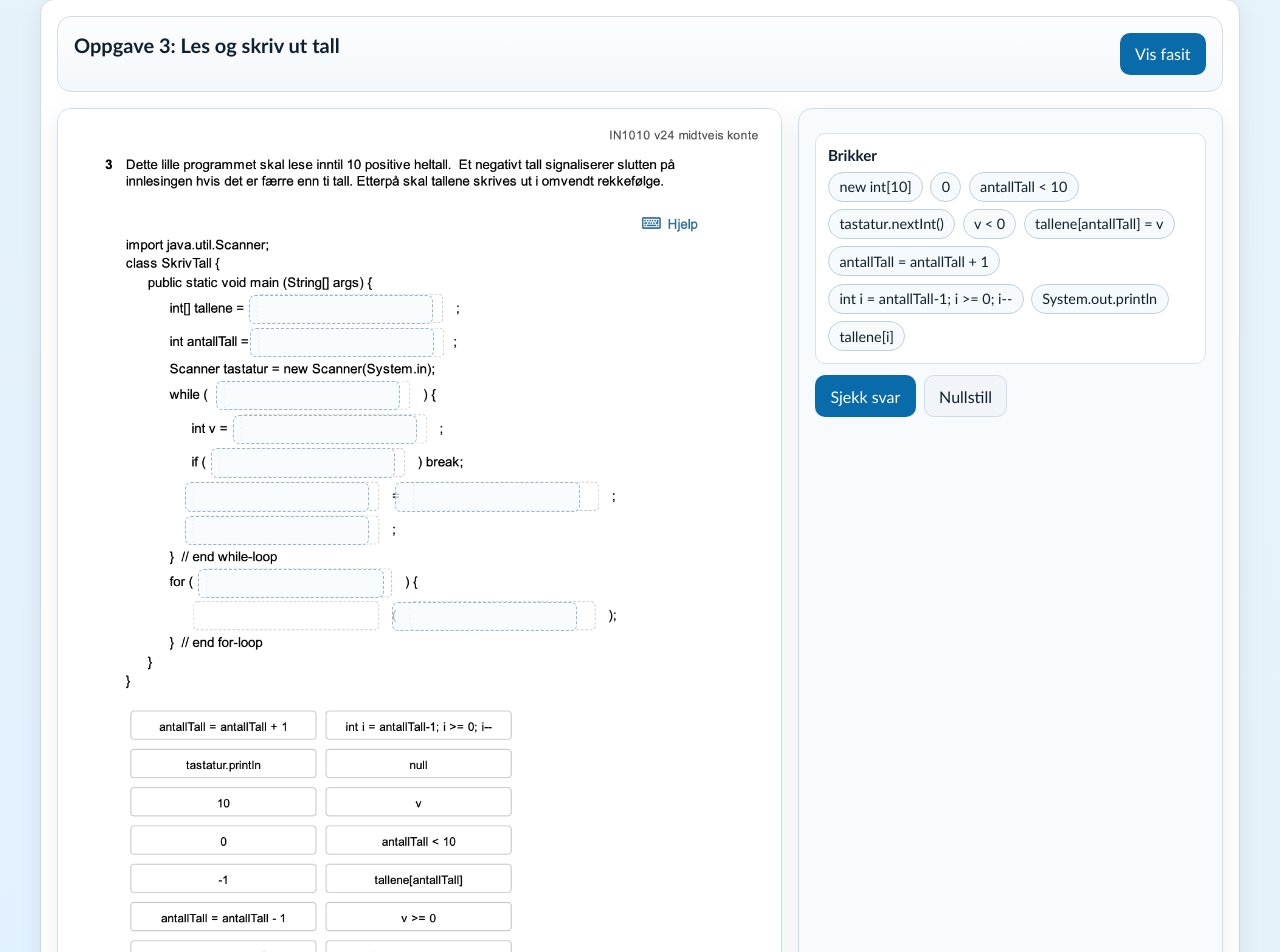
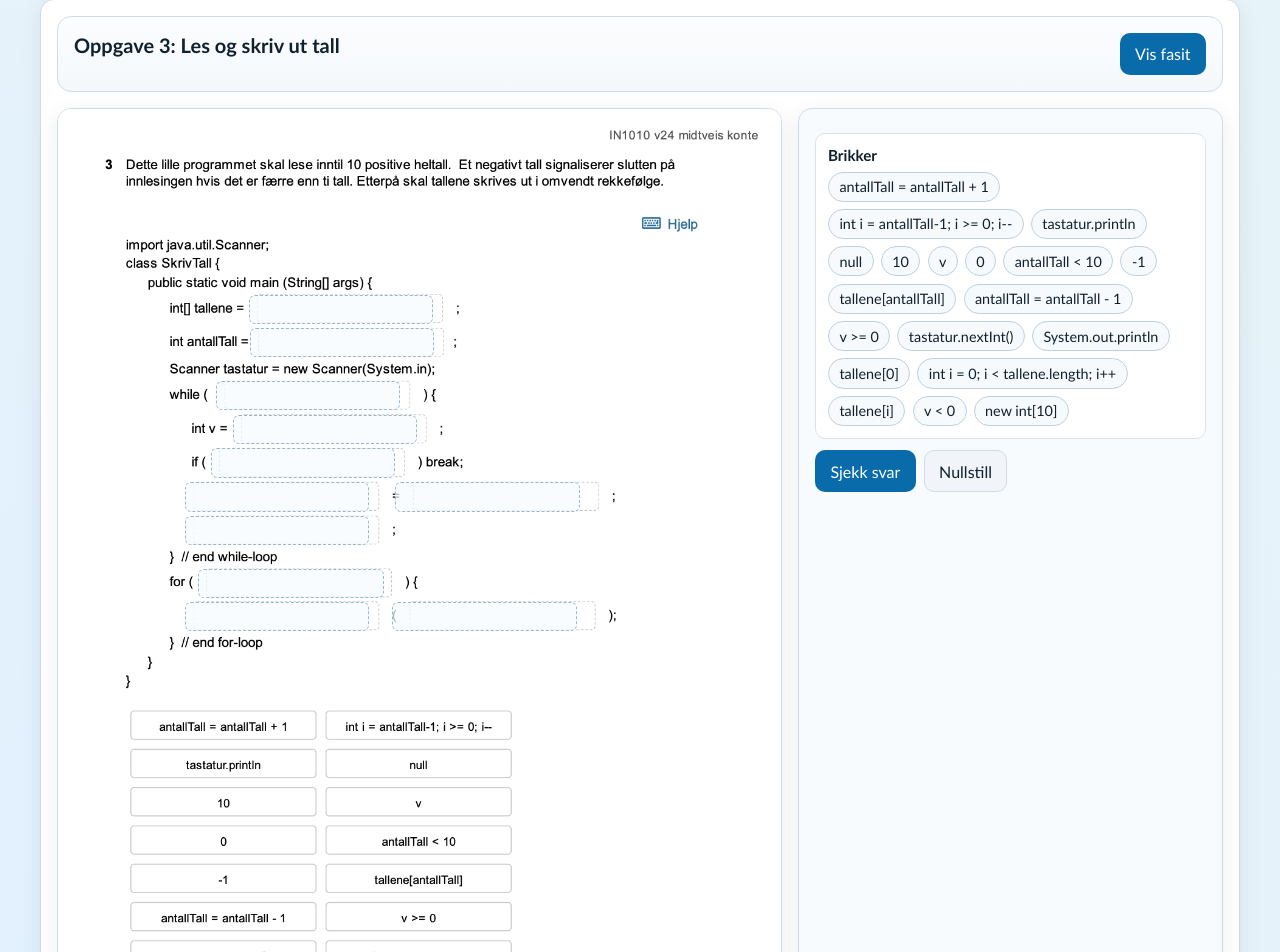
Before and after one commit to JacobStarheim/IN1010Interactive, a Next.js app: page /eksamen/v24-konte in a window 1280 px wide. Shown: the part 2628-3580 px from the top of the page. Built offline with nearby package versions, Linux system fonts and the light colour scheme.

Commit message:
fix(v24-konte): complete q03 drag tiles and add missing drop zone

```diff
--- a/src/data/exams/v24-konte.json
+++ b/src/data/exams/v24-konte.json
@@ -260,44 +260,80 @@
         "instructions": "Dra kodebitene inn i riktig rekkefølge.",
         "draggableItems": [
           {
+            "id": "q3_inc",
+            "label": "antallTall = antallTall + 1"
+          },
+          {
+            "id": "q3_for",
+            "label": "int i = antallTall-1; i >= 0; i--"
+          },
+          {
+            "id": "q3_wrong_tastatur_println",
+            "label": "tastatur.println"
+          },
+          {
+            "id": "q3_wrong_null",
+            "label": "null"
+          },
+          {
+            "id": "q3_wrong_ten",
+            "label": "10"
+          },
+          {
+            "id": "q3_store_right",
+            "label": "v"
+          },
+          {
+            "id": "q3_zero",
+            "label": "0"
+          },
+          {
+            "id": "q3_while",
+            "label": "antallTall < 10"
+          },
+          {
+            "id": "q3_wrong_minus_one",
+            "label": "-1"
+          },
+          {
+            "id": "q3_store_left",
+            "label": "tallene[antallTall]"
+          },
+          {
+            "id": "q3_wrong_dec",
+            "label": "antallTall = antallTall - 1"
+          },
+          {
+            "id": "q3_wrong_non_negative",
+            "label": "v >= 0"
+          },
+          {
+            "id": "q3_read",
+            "label": "tastatur.nextInt()"
+          },
+          {
+            "id": "q3_print",
+            "label": "System.out.println"
+          },
+          {
+            "id": "q3_wrong_first_elem",
+            "label": "tallene[0]"
+          },
+          {
+            "id": "q3_wrong_for_forward",
+            "label": "int i = 0; i < tallene.length; i++"
+          },
+          {
+            "id": "q3_val",
+            "label": "tallene[i]"
+          },
+          {
+            "id": "q3_break",
+            "label": "v < 0"
+          },
+          {
             "id": "q3_arr",
             "label": "new int[10]"
-          },
-          {
-            "id": "q3_zero",
-            "label": "0"
-          },
-          {
-            "id": "q3_while",
-            "label": "antallTall < 10"
-          },
-          {
-            "id": "q3_read",
-            "label": "tastatur.nextInt()"
-          },
-          {
-            "id": "q3_break",
-            "label": "v < 0"
-          },
-          {
-            "id": "q3_store",
-            "label": "tallene[antallTall] = v"
-          },
-          {
-            "id": "q3_inc",
-            "label": "antallTall = antallTall + 1"
-          },
-          {
-            "id": "q3_for",
-            "label": "int i = antallTall-1; i >= 0; i--"
-          },
-          {
-            "id": "q3_print",
-            "label": "System.out.println"
-          },
-          {
-            "id": "q3_val",
-            "label": "tallene[i]"
           }
         ],
         "dropZones": [
@@ -375,7 +411,7 @@
             "id": "q3_slot_6",
             "label": "Plass 6",
             "accepts": [
-              "q3_store"
+              "q3_store_left"
             ],
             "pageIndex": 0,
             "rect": {
@@ -389,7 +425,7 @@
             "id": "q3_slot_7",
             "label": "Plass 7",
             "accepts": [
-              "q3_inc"
+              "q3_store_right"
             ],
             "pageIndex": 0,
             "rect": {
@@ -403,7 +439,7 @@
             "id": "q3_slot_8",
             "label": "Plass 8",
             "accepts": [
-              "q3_for"
+              "q3_inc"
             ],
             "pageIndex": 0,
             "rect": {
@@ -417,7 +453,7 @@
             "id": "q3_slot_9",
             "label": "Plass 9",
             "accepts": [
-              "q3_print"
+              "q3_for"
             ],
             "pageIndex": 0,
             "rect": {
@@ -430,6 +466,20 @@
           {
             "id": "q3_slot_10",
             "label": "Plass 10",
+            "accepts": [
+              "q3_print"
+            ],
+            "pageIndex": 0,
+            "rect": {
+              "x": 0.1758,
+              "y": 0.4819,
+              "w": 0.2548,
+              "h": 0.0285
+            }
+          },
+          {
+            "id": "q3_slot_11",
+            "label": "Plass 11",
             "accepts": [
               "q3_val"
             ],
```
Also changed, not shown: scripts/pdf/generate-manifests.mjs (+21 -11 lines).
